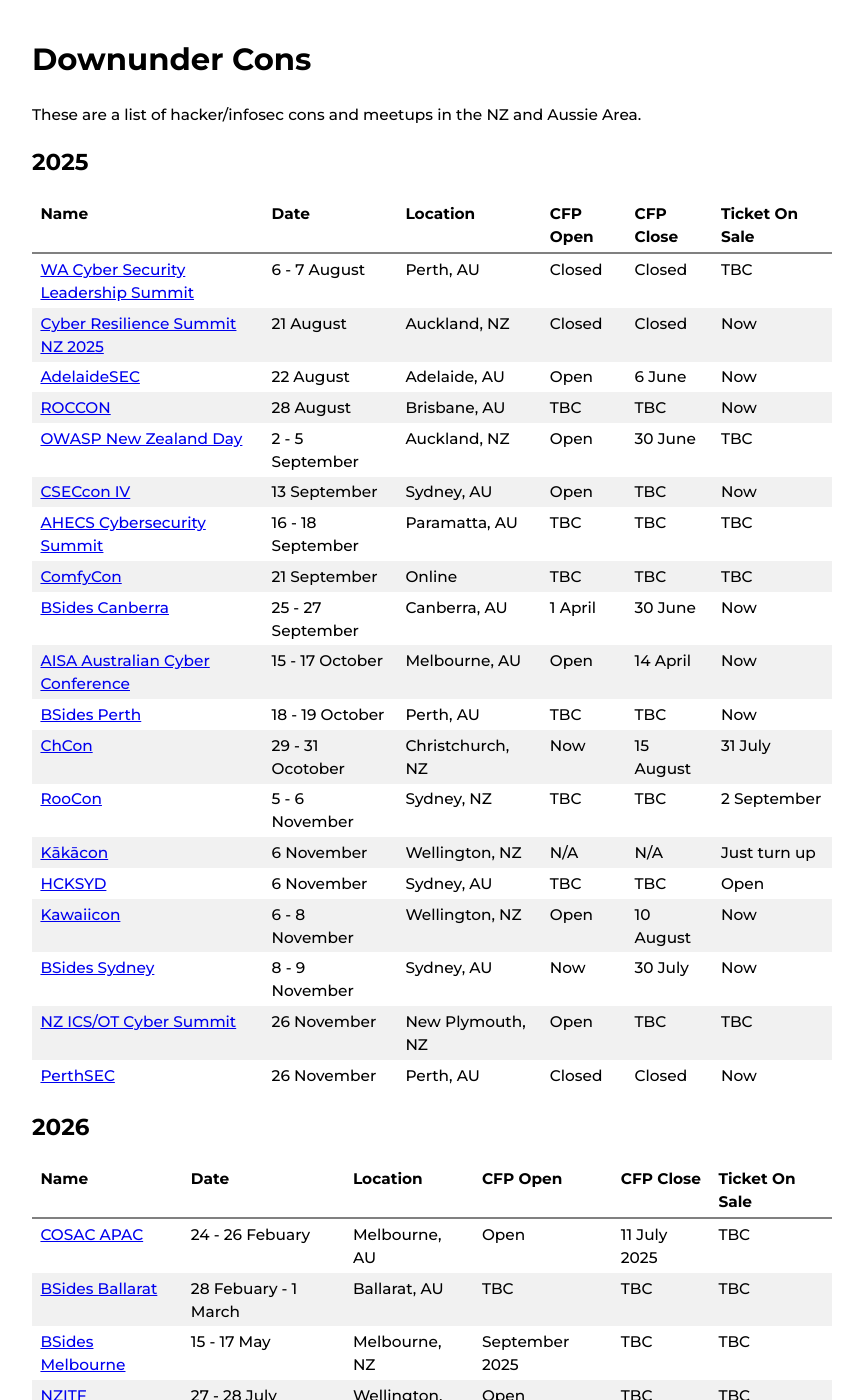
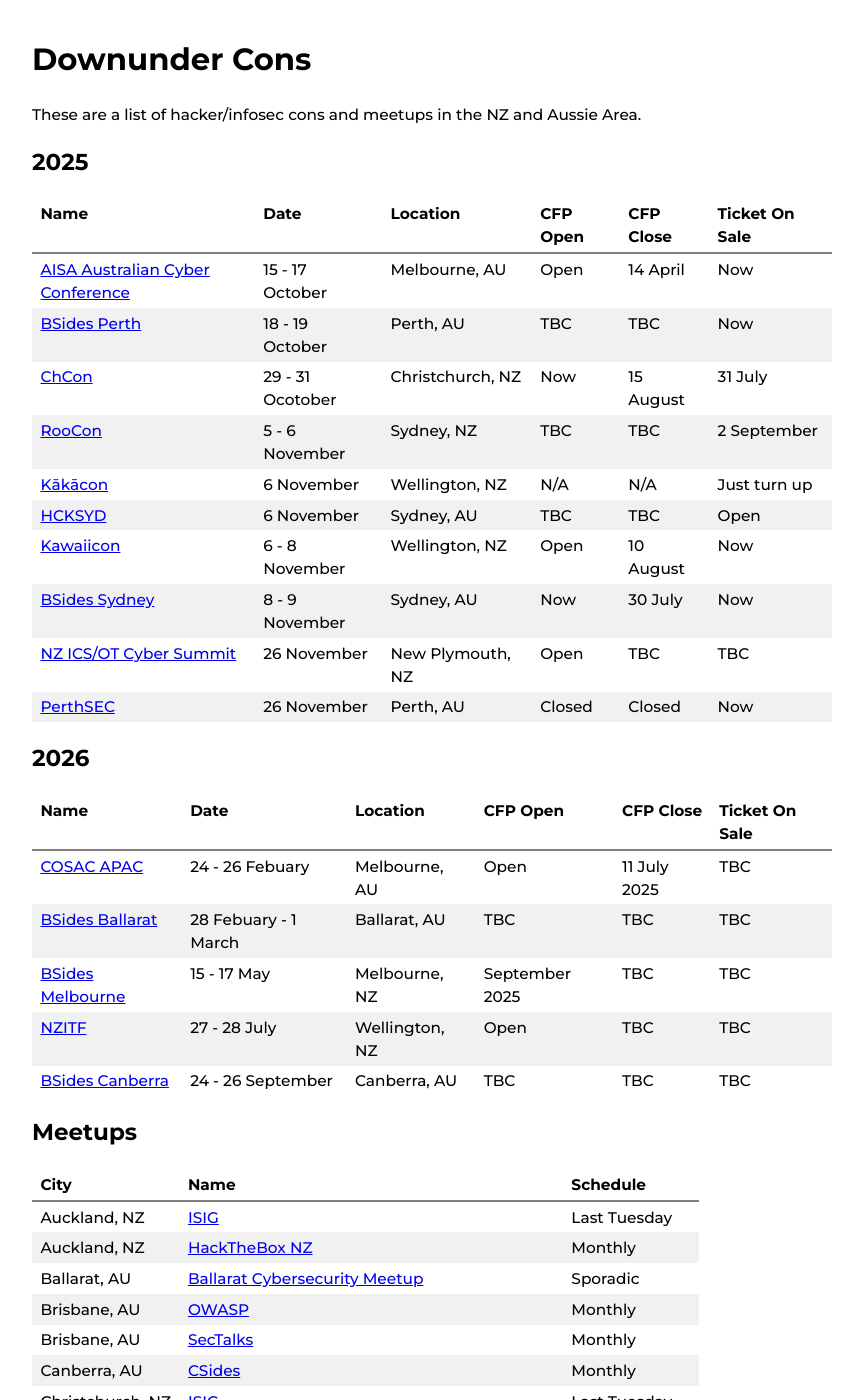
Before and after one commit to nzkarit/downundercons, a Jekyll site: the page built from index.markdown, in a window 1280 px wide and 1400 px high. Shown: the whole window, without its empty margins (208-1071 px from the left). Built offline with Jekyll 4.4.1, drawn with Linux system fonts in a browser that asks for light colours.

Commit message:
Update index.markdown

```diff
--- a/index.markdown
+++ b/index.markdown
@@ -9,15 +9,6 @@ These are a list of hacker/infosec cons and meetups in the NZ and Aussie Area.
 
 | Name | Date | Location | CFP Open | CFP Close | Ticket On Sale |
 | ---- | ---- | -------- | -------- | --------- | -------------- |
-| [WA Cyber Security Leadership Summit](https://biapac.com/events/wa-cyber-leadership-summit) | 6 - 7 August | Perth, AU | Closed | Closed | TBC |
-| [Cyber Resilience Summit NZ 2025](https://forefrontevents.co/event/cyber-resilience-summit-nz-2025/) | 21 August | Auckland, NZ | Closed | Closed | Now |
-| [AdelaideSEC](https://aisasecuritydays.com.au/adelaidesec) | 22 August | Adelaide, AU | Open | 6 June | Now |
-| [ROCCON](https://www.realmsofcyber.com/) | 28 August | Brisbane, AU | TBC | TBC | Now |
-| [OWASP New Zealand Day](https://appsec.org.nz/conference/) | 2 - 5 September | Auckland, NZ | Open | 30 June | TBC |
-| [CSECcon IV](https://cseccon.utscyber.org/) | 13 September | Sydney, AU | Open | TBC | Now |
-| [AHECS Cybersecurity Summit](https://www.ahecs.edu.au/events/ahecs-2025-cybersecurity-summit/) | 16 - 18 September | Paramatta, AU | TBC | TBC | TBC |
-| [ComfyCon](https://au.comfycon.rocks/) | 21 September | Online | TBC | TBC | TBC |
-| [BSides Canberra](https://www.bsidesau.com.au/) | 25 - 27 September | Canberra, AU | 1 April | 30 June | Now |
 | [AISA Australian Cyber Conference](https://www.cyberconference.com.au/) | 15 - 17 October | Melbourne, AU | Open | 14 April | Now |
 | [BSides Perth](https://bsidesperth.com.au/) | 18 - 19 October | Perth, AU | TBC | TBC | Now |
 | [ChCon](https://2025.chcon.nz/) | 29 - 31 Ocotober | Christchurch, NZ | Now | 15 August | 31 July |
@@ -37,6 +28,7 @@ These are a list of hacker/infosec cons and meetups in the NZ and Aussie Area.
 | [BSides Ballarat](https://federation.edu.au/icsl/icsl-conferences/bsides-ballarat-2026) | 28 Febuary - 1 March | Ballarat, AU | TBC | TBC | TBC |
 | [BSides Melbourne](https://www.bsidesmelbourne.com/) | 15 - 17 May | Melbourne, NZ | September 2025 | TBC | TBC |
 | [NZITF](https://nzitf.org.nz/conference-details) | 27 - 28 July | Wellington, NZ | Open | TBC | TBC |
+| [BSides Canberra](https://www.bsidesau.com.au/) | 24 - 26 September | Canberra, AU | TBC | TBC | TBC |
 
 ## Meetups
 
```
